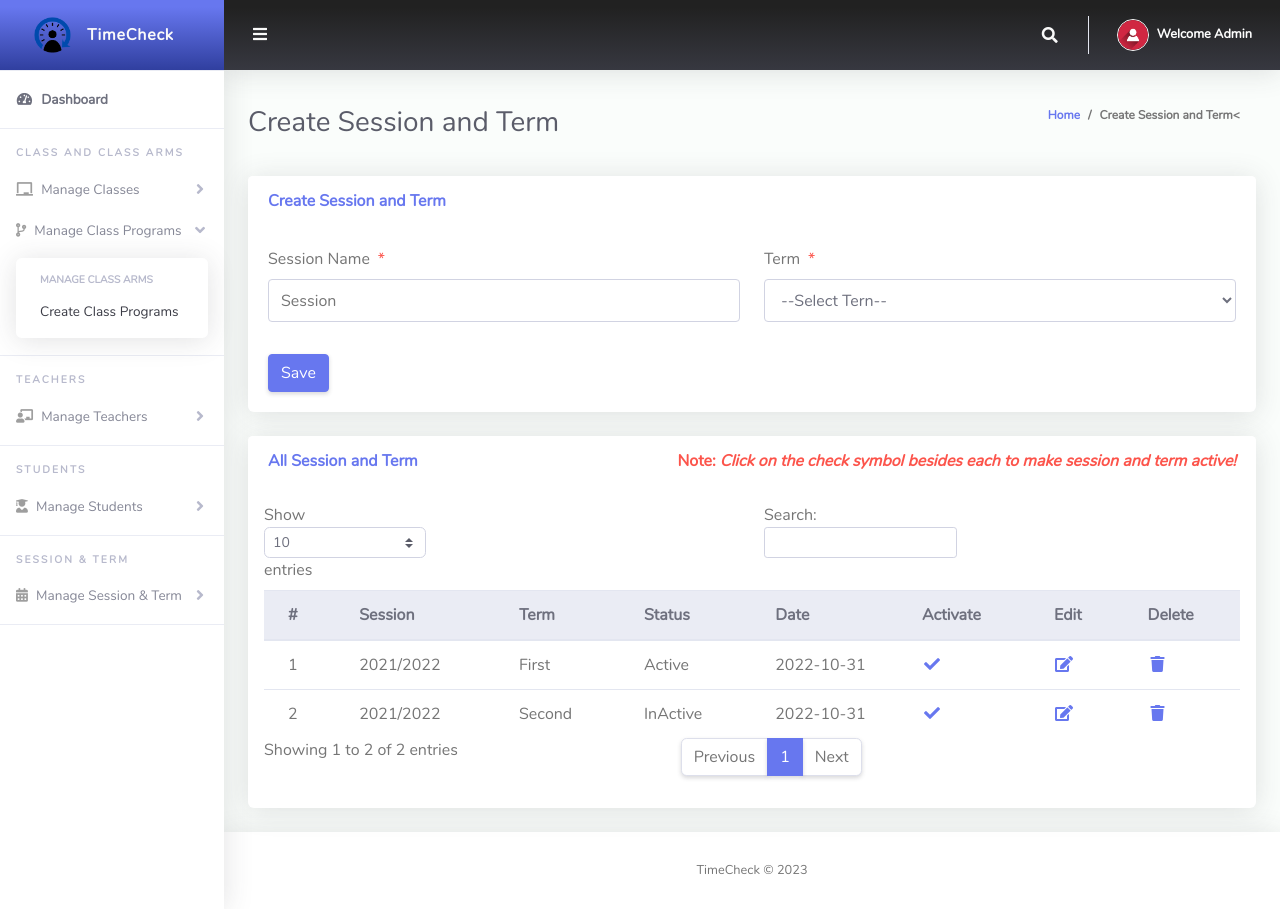
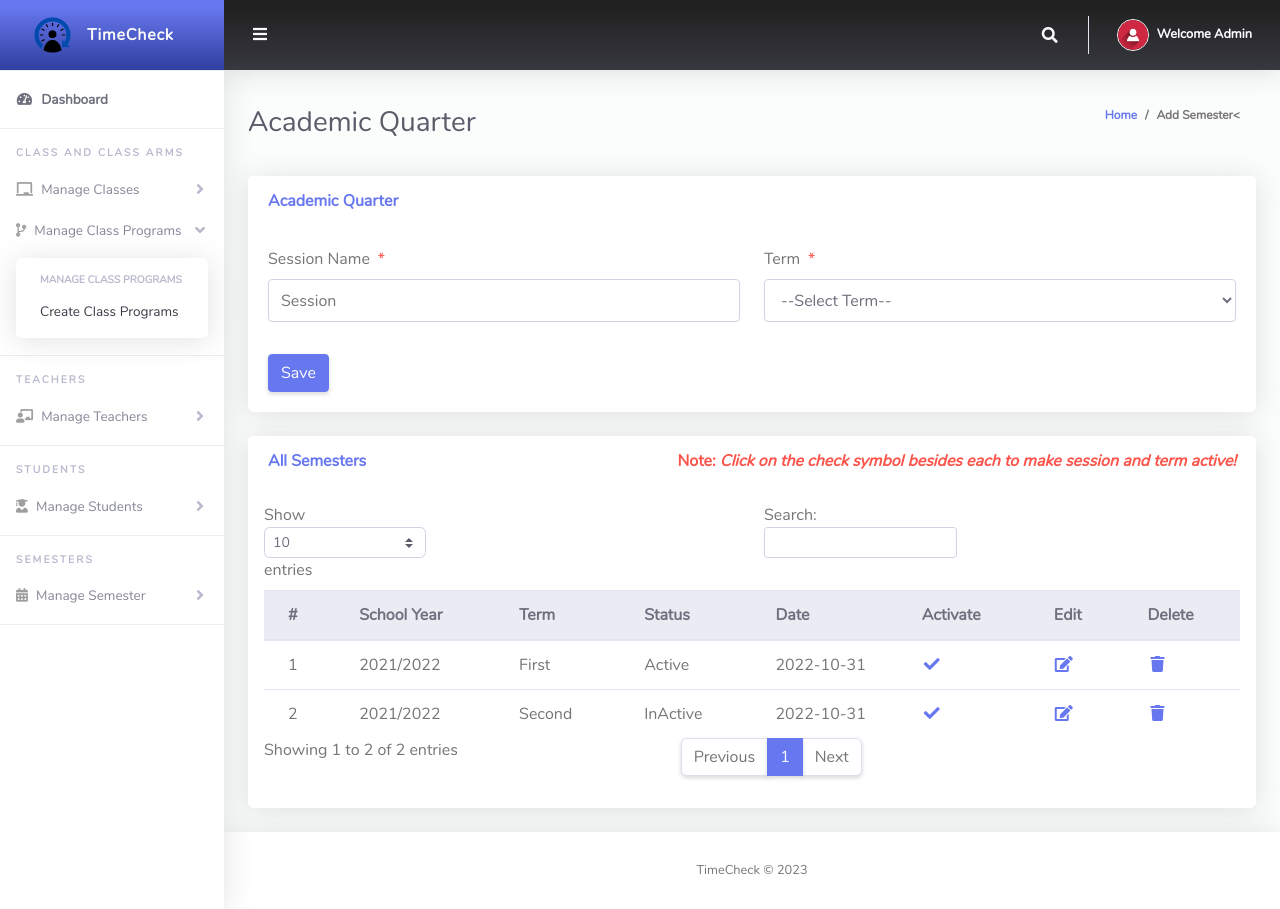
Before and after one commit to PaulDeveloper-404/TimeCheck, a PHP site: page /TimeCheck/Admin/createSessionTerm.php in a window 1280 px wide, after a click on "Manage Class Programs". Run offline with PHP 8.4, Linux system fonts and the light colour scheme; the visitor is signed in with stand-in values (Sample User, id 1); data comes from the database, SQL or seed files in the repository; data that the repository does not hold is empty.

Commit message:
revision update

```diff
--- a/Admin/Includes/sidebar.php
+++ b/Admin/Includes/sidebar.php
@@ -35,7 +35,7 @@
          </a>
          <div id="collapseBootstrapusers" class="collapse" aria-labelledby="headingBootstrap" data-parent="#accordionSidebar">
              <div class="bg-white py-2 collapse-inner rounded">
-                 <h6 class="collapse-header">Manage Class Arms</h6>
+                 <h6 class="collapse-header">Manage Class Programs</h6>
                  <a class="collapse-item" href="createClassArms.php">Create Class Programs</a>
                  <!-- <a class="collapse-item" href="usersList.php">User List</a> -->
              </div>
@@ -95,18 +95,18 @@
 
      <hr class="sidebar-divider">
      <div class="sidebar-heading">
-         Session & Term
+         Semesters
      </div>
      </li>
      <li class="nav-item">
          <a class="nav-link collapsed" href="#" data-toggle="collapse" data-target="#collapseBootstrapcon" aria-expanded="true" aria-controls="collapseBootstrapcon">
              <i class="fa fa-calendar-alt"></i>
-             <span>Manage Session & Term</span>
+             <span>Manage Semester</span>
          </a>
          <div id="collapseBootstrapcon" class="collapse" aria-labelledby="headingBootstrap" data-parent="#accordionSidebar">
              <div class="bg-white py-2 collapse-inner rounded">
                  <h6 class="collapse-header">Contribution</h6>
-                 <a class="collapse-item" href="createSessionTerm.php">Create Session and Term</a>
+                 <a class="collapse-item" href="createSessionTerm.php">Add Semesters</a>
                  <!-- <a class="collapse-item" href="addMemberToContLevel.php ">Add Member to Level</a> -->
              </div>
          </div>
--- a/Admin/createSessionTerm.php
+++ b/Admin/createSessionTerm.php
@@ -159,10 +159,10 @@ if(isset($_POST['save'])){
         <!-- Container Fluid-->
         <div class="container-fluid" id="container-wrapper">
           <div class="d-sm-flex align-items-center justify-content-between mb-4">
-            <h1 class="h3 mb-0 text-gray-800">Create Session and Term</h1>
+            <h1 class="h3 mb-0 text-gray-800">Academic Quarter</h1>
             <ol class="breadcrumb">
               <li class="breadcrumb-item"><a href="./">Home</a></li>
-              <li class="breadcrumb-item active" aria-current="page">Create Session and Term<</li>
+              <li class="breadcrumb-item active" aria-current="page">Add Semester<</li>
             </ol>
           </div>
 
@@ -171,7 +171,7 @@ if(isset($_POST['save'])){
               <!-- Form Basic -->
               <div class="card mb-4">
                 <div class="card-header py-3 d-flex flex-row align-items-center justify-content-between">
-                  <h6 class="m-0 font-weight-bold text-primary">Create Session and Term</h6>
+                  <h6 class="m-0 font-weight-bold text-primary">Academic Quarter</h6>
                     <?php echo $statusMsg; ?>
                 </div>
                 <div class="card-body">
@@ -189,7 +189,7 @@ if(isset($_POST['save'])){
                         $num = $result->num_rows;
                         if ($num > 0){
                           echo ' <select required name="termId" class="form-control mb-3">';
-                          echo'<option value="">--Select Tern--</option>';
+                          echo'<option value="">--Select Term--</option>';
                           while ($rows = $result->fetch_assoc()){
                           echo'<option value="'.$rows['Id'].'" >'.$rows['termName'].'</option>';
                               }
@@ -220,7 +220,7 @@ if(isset($_POST['save'])){
               <div class="col-lg-12">
               <div class="card mb-4">
                 <div class="card-header py-3 d-flex flex-row align-items-center justify-content-between">
-                  <h6 class="m-0 font-weight-bold text-primary">All Session and Term</h6>
+                  <h6 class="m-0 font-weight-bold text-primary">All Semesters</h6>
                   <h6 class="m-0 font-weight-bold text-danger">Note: <i>Click on the check symbol besides each to make session and term active!</i></h6>
                 </div>
                 <div class="table-responsive p-3">
@@ -228,7 +228,7 @@ if(isset($_POST['save'])){
                     <thead class="thead-light">
                       <tr>
                         <th>#</th>
-                        <th>Session</th>
+                        <th>School Year</th>
                         <th>Term</th>
                         <th>Status</th>
                         <th>Date</th>
@@ -261,9 +261,16 @@ if(isset($_POST['save'])){
                                 <td>".$rows['termName']."</td>
                                 <td>".$status."</td>
                                 <td>".$rows['dateCreated']."</td>
+
+
+
                                  <td><a href='?action=activate&Id=".$rows['Id']."'><i class='fas fa-fw fa-check'></i></a></td>
                                 <td><a href='?action=edit&Id=".$rows['Id']."'><i class='fas fa-fw fa-edit'></i></a></td>
-                                <td><a href='?action=delete&Id=".$rows['Id']."'><i class='fas fa-fw fa-trash'></i></a></td>
+                                <td>
+                                <a href='?action=delete&Id=".$rows['Id']."' onclick='return confirmDelete()'>
+                                  <i class='fas fa-fw fa-trash'></i>
+                                </a>
+                              </td>
                               </tr>";
                           }
                       }
@@ -309,7 +316,11 @@ if(isset($_POST['save'])){
   <a class="scroll-to-top rounded" href="#page-top">
     <i class="fas fa-angle-up"></i>
   </a>
-
+ <script>
+  function confirmDelete() {
+    return confirm("Are you sure you want to delete this item?");
+  }
+</script>
   <script src="../vendor/jquery/jquery.min.js"></script>
   <script src="../vendor/bootstrap/js/bootstrap.bundle.min.js"></script>
   <script src="../vendor/jquery-easing/jquery.easing.min.js"></script>
--- a/ClassTeacher/downloadRecord.php
+++ b/ClassTeacher/downloadRecord.php
@@ -13,8 +13,8 @@ include '../Includes/session.php';
             <th>Other Name</th>
             <th>Admission No</th>
             <th>Class</th>
-            <th>Class Arm</th>
-            <th>Session</th>
+            <th>Class Program</th>
+            <th>Semester</th>
             <th>Term</th>
             <th>Status</th>
             <th>Date</th>
--- a/scripts/saveMember.php
+++ b/scripts/saveMember.php
@@ -6,6 +6,7 @@ include '../Includes/dbcon.php';
     if(isset($_POST['submit'])){
 
         $firstName = $_POST['firstName'];
+        $middleName = $_POST['middleName'];
         $lastName = $_POST['lastName'];
         $email = $_POST['email'];
         $phoneNo = $_POST['phoneNo'];
```
Also changed, not shown: Admin/createClass.php (+10 -2 lines), Admin/createClassArms.php (+10 -2 lines), Admin/createClassTeacher.php (+22 -8 lines), Admin/createStudents.php (+40 -25 lines), Admin/index.php (+4 -5 lines), Admin/js/ruang-admin.js (line endings or trailing spaces).
